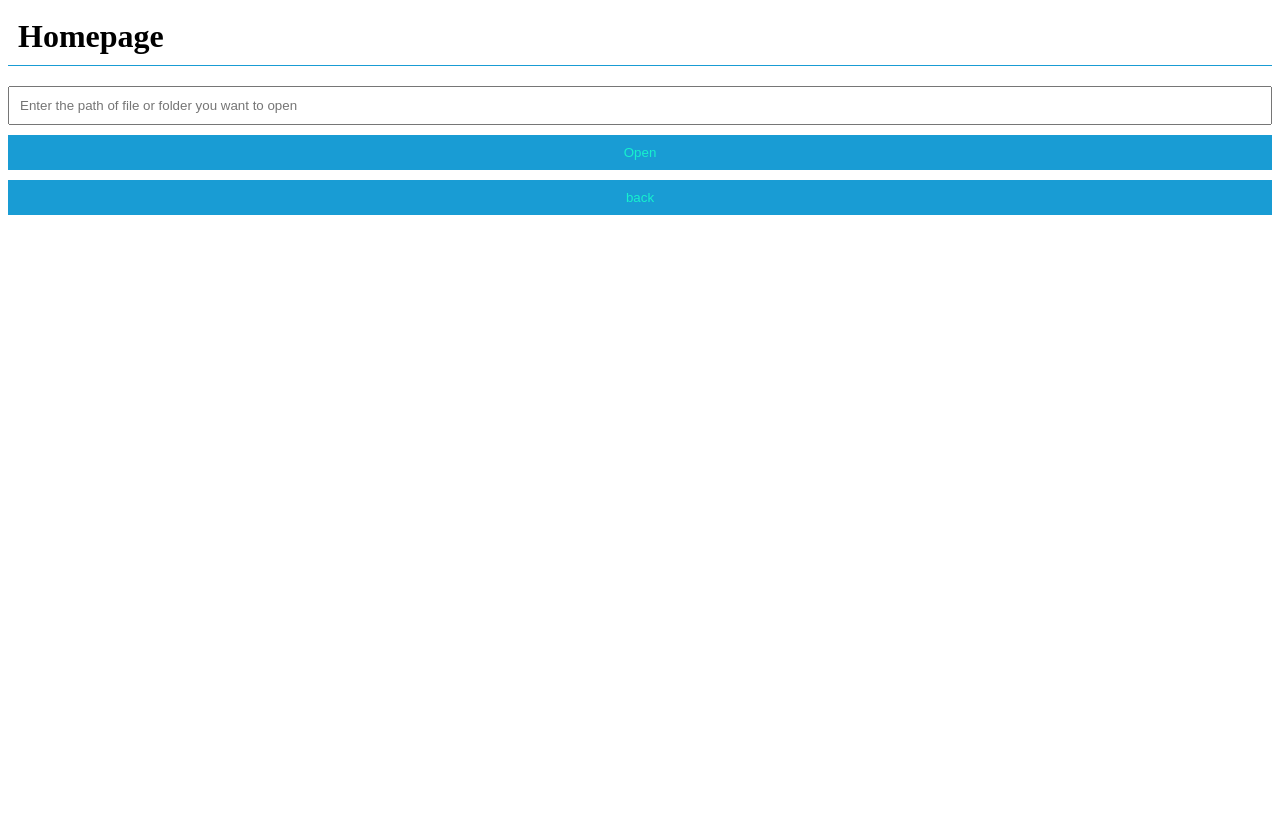
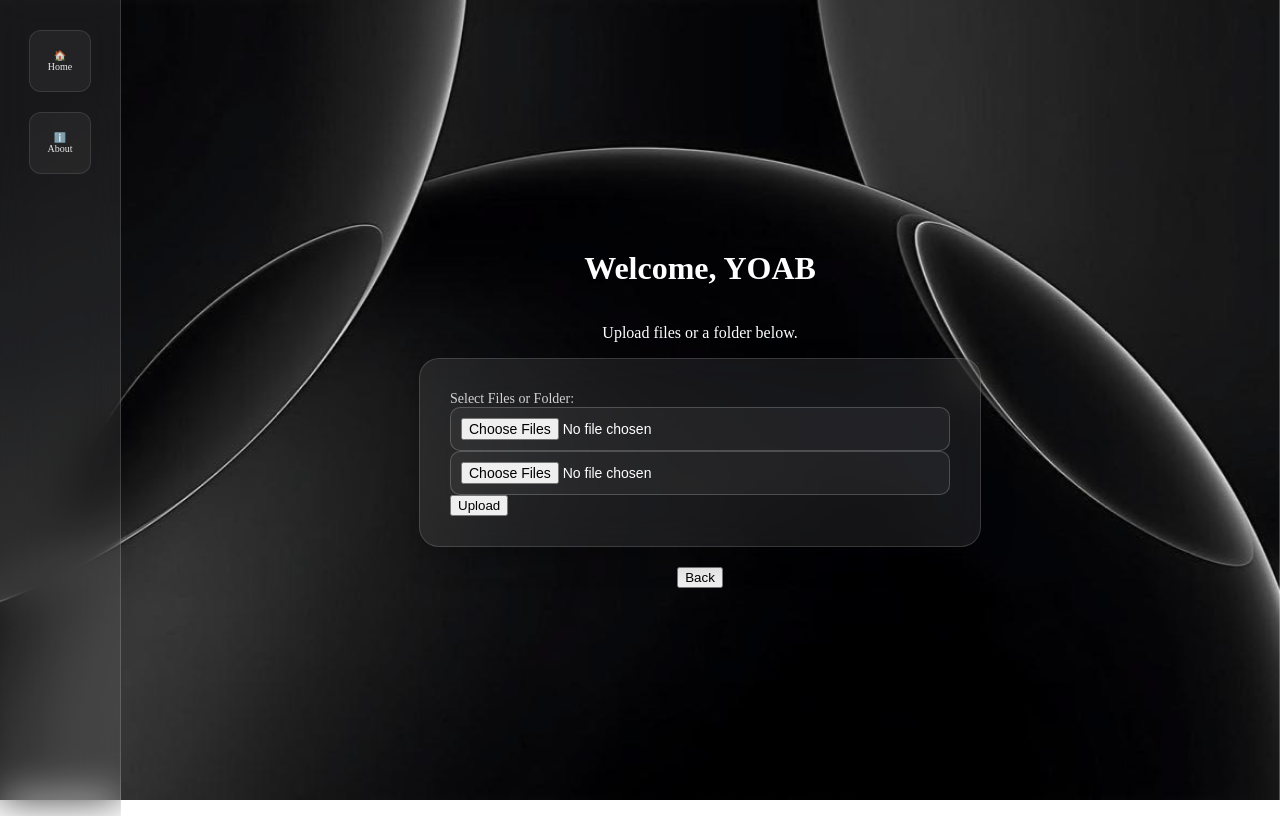
Before and after one commit to YOAB-Tech/Personal, a Flask app: page /homepage/YOAB in a window 1280 px wide. Before the commit the page ends 215 px from the top, so only its background shows below. Run offline with Flask 3, Linux system fonts and the light colour scheme; a user stored in the database is signed in; some libraries are stand-ins or nearby versions.

Commit message:
homepage altering next time

```diff
--- a/app.py
+++ b/app.py
@@ -16,24 +16,15 @@ class User(db.Model):
     password = db.Column(db.String(80), nullable=False)
     email = db.Column(db.String(80), unique=True, nullable=True)
     phonenumber = db.Column(db.String(80), unique=True, nullable=True)
-    filepath = db.Column(db.String(80), unique=True, nullable=True)
+    file = db.Column(db.String(80), unique=True, nullable=True)
     def __repr__(self):
         return f"User('{self.username}')"
-def write_to_static(ogpath,localpath):
-    src = Path(ogpath)
-    result = Path(localpath)
-    result.parent.mkdir(parents= True, exist_ok= True)
-    if not src.is_dir():
-        shutil.copy2(src,result)
-    shutil.copytree(src,result,dirs_exist_ok=True)
-    return "Resolved path successfully"
-
 
 id = 0
 
 @app.route('/')
 def index():
-    user = session['username']
+    user = session.get('user')
     return render_template("index.html", prompt = user)
 
 @app.route('/login', methods=['GET','POST'])
@@ -44,7 +35,7 @@ def login():
         result = db.session.execute(db.select(User).where(User.username == username)).scalar_one_or_none()
         if result:
             if password == result.password:
-                session['username'] = result.username
+                session['user'] = result.username
                 return redirect(f"/homepage/{result.username}")
             else:
                 return render_template("login.html",prompt = "Password does not match")
@@ -63,21 +54,30 @@ def register():
         if result:
             return render_template("register.html", prompt = "Username already exists")
         id = id +1
-        user = User(id = id, username = username, password = password, email = email, phonenumber = phonenumber, filepath = None)
+        user = User(id = id, username = username, password = password, email = email, phonenumber = phonenumber, file = None)
         db.session.add(user)
         db.session.commit()
-        return render_template("login.html")
+        return redirect("/login")
     return render_template("register.html")
 
 @app.route('/homepage/<string:username>', methods=['GET', 'POST'])
 def homepage(username):
-    if 'username' not in session or session.get('username') is None:
+    if 'user' not in session or session.get('user') is None:
         return redirect("/login")
     if request.method == 'POST':
-        path = request.form.get("Path")
-        p = Path(path)
-        report = write_to_static(path,Path("Repo") / p.name )
-        return render_template("homepage.html", prompt=report)
+        Path(f'Repo/{username}').mkdir(parents=True, exist_ok= True)
+        personalfolder = Path(f'Repo/{username}')
+        path = request.files.getlist("file")
+        for file in path:
+            relativepath = file.filename
+            safe_path = Path(relativepath).as_posix()
+            if '..'in safe_path or safe_path.startswith('/'):
+                continue;
+            dest = personalfolder / relativepath
+            dest.parent.mkdir(parents=True, exist_ok= True)
+            user = User.query.filter_by(username = username).first()
+            file.save(dest)
+        return render_template("homepage.html", prompt="Added!")
     return render_template("homepage.html")
 
 @app.route('/about',methods=['GET', 'POST'])
--- /dev/null
+++ b/static/homepage.css
@@ -0,0 +1,102 @@
+/* --- 1. The Sidebar (Fixed Width) --- */
+.glass-sidebar {
+    position: fixed;
+    top: 0;
+    left: 0;
+    width: 120px;              /* Adjust this to make it wider/narrower */
+    height: 100vh;
+    display: flex;
+    flex-direction: column;
+    align-items: center;
+    padding-top: 30px;
+    gap: 20px;
+
+    background: rgba(255, 255, 255, 0.08);
+    backdrop-filter: blur(20px);
+    -webkit-backdrop-filter: blur(20px);
+    border-right: 1px solid rgba(255, 255, 255, 0.15);
+    z-index: 100;
+}
+
+/* --- 2. Main Content (Pushed to the right) --- */
+.main-content {
+    margin-left: 120px;        /* MUST match sidebar width */
+    padding: 40px;
+    min-height: 100vh;
+    color: white;
+    display: flex;
+    flex-direction: column;
+    align-items: center;      /* Centers content horizontally */
+    justify-content: center;  /* Centers content vertically */
+    box-sizing: border-box;
+}
+
+/* --- 3. The Upload Card (Liquid Glass) --- */
+.upload-card {
+    width: 100%;
+    max-width: 500px;
+    padding: 30px;
+    border-radius: 20px;
+
+    background: rgba(255, 255, 255, 0.08);
+    backdrop-filter: blur(20px);
+    -webkit-backdrop-filter: blur(20px);
+    border: 1px solid rgba(255, 255, 255, 0.15);
+    box-shadow: 0 8px 32px rgba(0, 0, 0, 0.3);
+
+    display: flex;
+    flex-direction: column;
+    gap: 15px;
+}
+
+/* --- 4. Inputs and Labels --- */
+.upload-label {
+    font-size: 14px;
+    color: rgba(255, 255, 255, 0.8);
+    margin-bottom: 5px;
+}
+
+.file-input {
+    width: 100%;
+    padding: 10px;
+    border-radius: 10px;
+    background: rgba(255, 255, 255, 0.05);
+    border: 1px solid rgba(255, 255, 255, 0.2);
+    color: white;
+    font-size: 14px;
+    box-sizing: border-box;
+}
+
+/* --- 5. Navigation Buttons (Sidebar) --- */
+.glass-nav-button {
+    display: flex;
+    flex-direction: column;
+    align-items: center;
+    justify-content: center;
+    width: 60px;
+    height: 60px;
+    border-radius: 12px;
+    text-decoration: none;
+    color: rgba(255, 255, 255, 0.9);
+    font-size: 10px;
+    font-weight: 500;
+    transition: all 0.3s ease;
+    background: rgba(255, 255, 255, 0.05);
+    border: 1px solid rgba(255, 255, 255, 0.1);
+}
+
+.glass-nav-button:hover {
+    background: rgba(255, 255, 255, 0.2);
+    transform: translateY(-2px);
+}
+.bg-image {
+        position: fixed; /* Sticks to the screen, even if scrolling */
+        top: 0;
+        left: 0;
+        width: 100vw;
+        height: 100vh;
+        background-image: url('background1.jpg');
+        background-size: cover; /* Ensures the image covers the whole screen */
+        background-position: center;
+        z-index: -1; /* Puts the image behind everything else */
+}
--- a/templates/homepage.html
+++ b/templates/homepage.html
@@ -1,21 +1,40 @@
 {% extends "layout.html" %}
+{% block style %}
+<link rel = "stylesheet" type = "text/css" href = "/static/homepage.css">
+{% endblock %}
 {% block title %}
 homepage
 {% endblock %}
 {% block body %}
-<div style="border-bottom: 1px solid rgb(25, 156, 212); text-align: left; padding: 10px;">
-    <h1 style="text-align: center; margin: 0; display: inline;">Homepage</h1>
-  </div>
+<div class = "bg-image"></div>
+<div class="glass-sidebar">
+    <a href="/homepage/{{ session['user'] }}" class="glass-nav-button">
+        <span class="icon">🏠</span> Home
+    </a>
+    <a href="/about" class="glass-nav-button">
+        <span class="icon">ℹ️</span> About
+    </a>
+</div>
 
+<!-- 2. The Main Content (Upload form goes here) -->
+<div class="main-content">
+    <h1>Welcome, {{ session['user'] }}</h1>
+    <p>Upload files or a folder below.</p>
 
+    <div class="upload-card">
+        <form method="POST" enctype="multipart/form-data">
+            <label class="upload-label">Select Files or Folder:</label>
 
-  <form method = "post">
-    <input type = "text" name = "Path" placeholder = "Enter the path of file or folder you want to open" style = "width: 100%; padding: 10px; margin-top: 20px; box-sizing: border-box;">
-    <button type = "submit" style = "width: 100%; padding: 10px; margin-top: 10px; background-color: rgb(25, 156, 212); color: rgb(23, 241, 205); border: none; cursor: pointer;">Open</button>
-  </form>
+            <input type="file" name="file" multiple class="file-input">
+            <input type="file" name="file" webkitdirectory directory multiple class="file-input">
 
-  <button id = "back" type = "button" style = "width: 100%; padding: 10px; margin-top: 10px; background-color: rgb(25, 156, 212); color: rgb(23, 241, 205); border: none; cursor: pointer;">back</button>
-{% if prompt %}
+            <button type="submit" class="glass-button">Upload</button>
+        </form>
+    </div>
+
+    <button id="back" type="button" class="glass-button" style="margin-top: 20px;">Back</button>
+</div>
+  {% if prompt %}
 <script>
   window.addEventListener("load", function () {
     Swal.fire({
```
Also changed, not shown: static/index.css (+83 -51 lines), static/login.css (+75 -49 lines), templates/index.html (+10 -9 lines), instance/User.sqlite3, static/repo.png (added).
